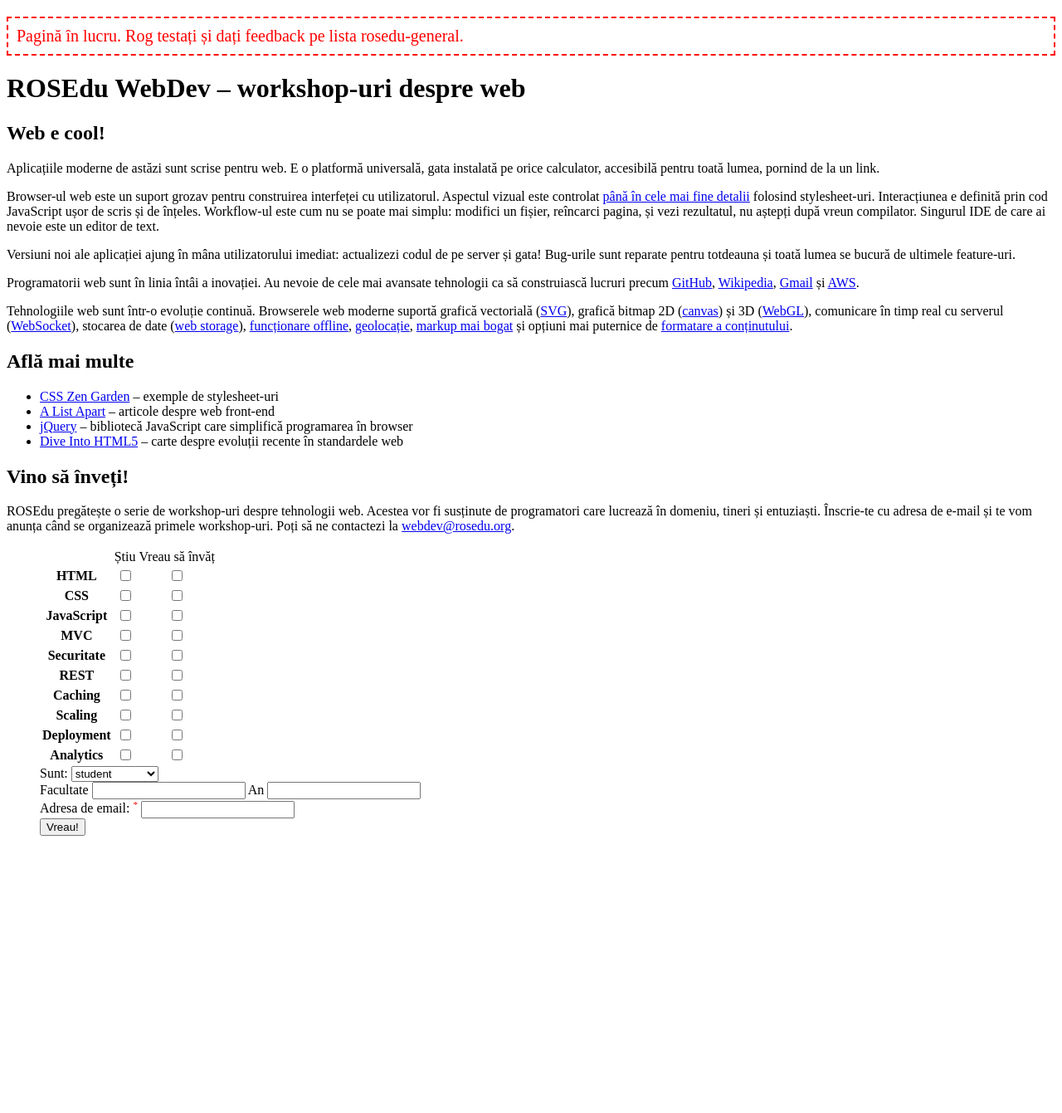
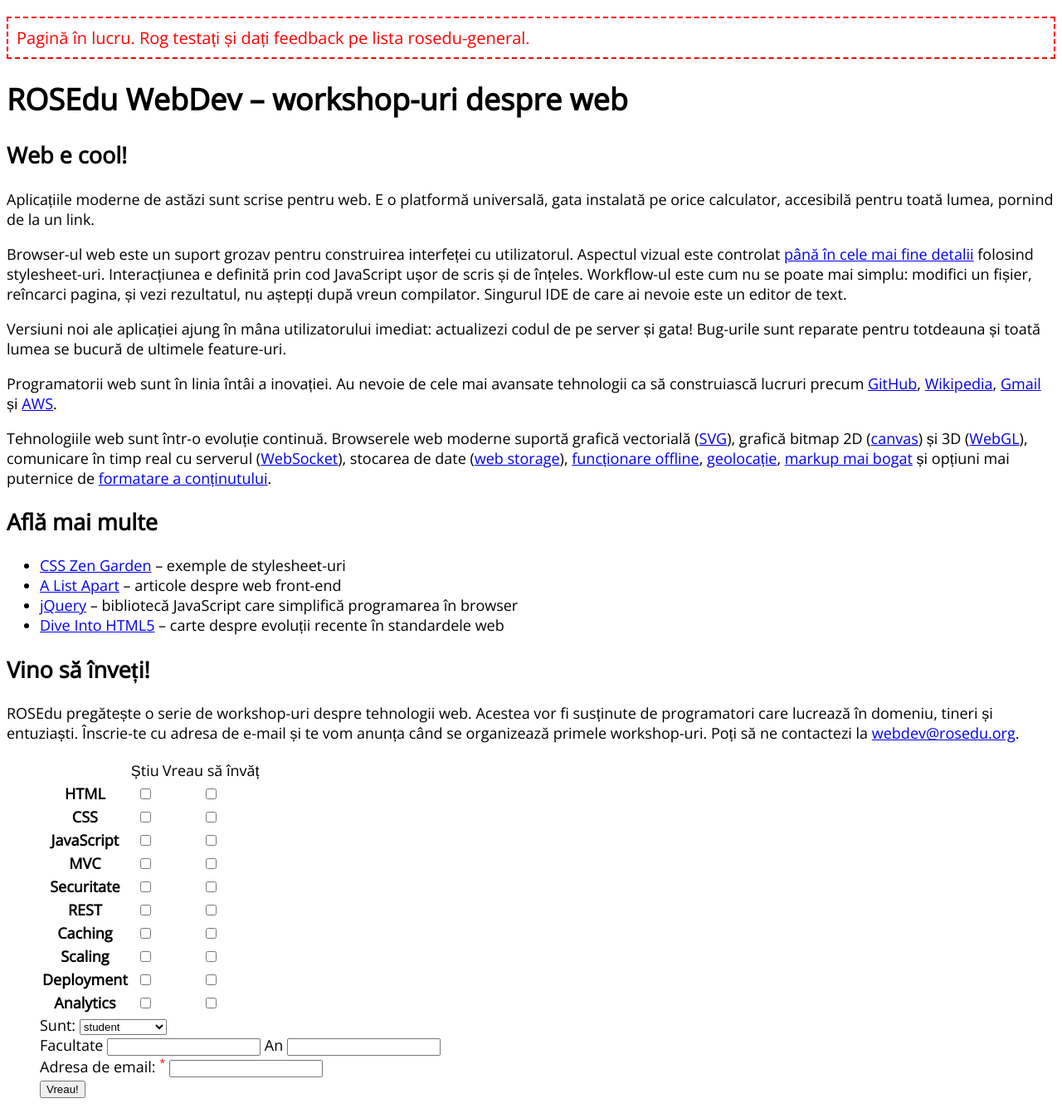
Before and after one commit to rosedu/web-workshops, a Flask app: page / in a window 1280 px wide. Shown: the whole page at 83% size. Before the commit the page ends 1007 px from the top, so only its background shows below. Run offline with Flask 2, Linux system fonts and the light colour scheme; some libraries are stand-ins or nearby versions.

Commit message:
custom font - Open Sans

```diff
--- a/static/style.css
+++ b/static/style.css
@@ -1,3 +1,10 @@
+@import url(http://fonts.googleapis.com/css?family=Open+Sans);
+
+body {
+  font-size: 18px;
+  font-family: Open Sans, Helvetica, Arial, sans-serif;
+}
+
 ul.form-layout {
   list-style: none;
 }
```
